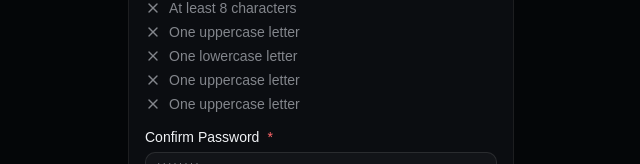
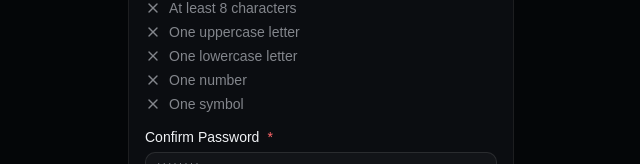
Before and after one commit to avield/COP4331-large-project, a React (Vite) app in the folder frontend/: page /register in a window 1280 px wide. Shown: the part 450-614 px from the top of the page, without its empty margins (319-959 px from the left). Built offline with nearby package versions, Linux system fonts and the light colour scheme; no server answers.

Commit message:
Fix mistake in password requirements

```diff
--- a/frontend/src/routes/(auth)/register.tsx
+++ b/frontend/src/routes/(auth)/register.tsx
@@ -121,13 +121,13 @@ export default function Register() {
               <li className="flex items-center gap-2">
                 {checks.number ? <Check className="h-4 w-4 text-green-500" /> : <X className="h-4 w-4 text-muted-foreground" />}
                 <span className={checks.length ? "text-green-500" : "text-muted-foreground"}>
-                  One uppercase letter
+                  One number
                 </span>
               </li>
               <li className="flex items-center gap-2">
                 {checks.symbol ? <Check className="h-4 w-4 text-green-500" /> : <X className="h-4 w-4 text-muted-foreground" />}
                 <span className={checks.length ? "text-green-500" : "text-muted-foreground"}>
-                  One uppercase letter
+                  One symbol
                 </span>
               </li>
             </ul>
--- a/frontend/src/routes/(auth)/reset-password.$token.tsx
+++ b/frontend/src/routes/(auth)/reset-password.$token.tsx
@@ -143,13 +143,13 @@ function ResetPassword() {
               <li className="flex items-center gap-2">
                 {checks.number ? <Check className="h-4 w-4 text-green-500" /> : <X className="h-4 w-4 text-muted-foreground" />}
                 <span className={checks.length ? "text-green-500" : "text-muted-foreground"}>
-                  One uppercase letter
+                  One number
                 </span>
               </li>
               <li className="flex items-center gap-2">
                 {checks.symbol ? <Check className="h-4 w-4 text-green-500" /> : <X className="h-4 w-4 text-muted-foreground" />}
                 <span className={checks.length ? "text-green-500" : "text-muted-foreground"}>
-                  One uppercase letter
+                  One symbol
                 </span>
               </li>
             </ul>
```
